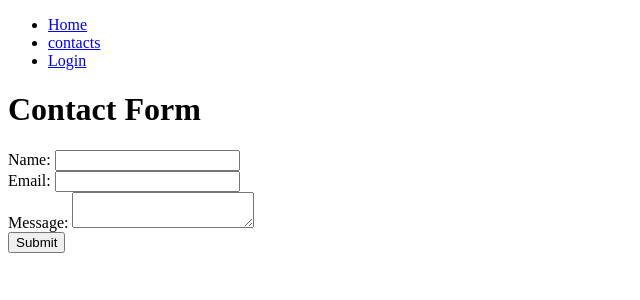
After one commit to giseldo/flasknewapp, a Flask app: page /login in a window 1280 px wide. The commit adds this page. Shown: the top 300 px of the page, without its empty margins (0-640 px from the left). Run offline with Flask 2, Linux system fonts and the light colour scheme.

Commit message:
ultima versao

```diff
--- a/app.py
+++ b/app.py
@@ -1,36 +1,25 @@
 import os
-
 from flask import (Flask, redirect, render_template, request,
                    send_from_directory, url_for)
 
 app = Flask(__name__)
 
-
 @app.route('/')
 def index():
-   print('Request for index page received')
-   return render_template('index.html')
+  return render_template('login.html')
 
-@app.route('/favicon.ico')
-def favicon():
-    return send_from_directory(os.path.join(app.root_path, 'static'),
-                               'favicon.ico', mimetype='image/vnd.microsoft.icon')
+@app.route('/login', methods=['GET', 'POST'])
+def login():
+    return render_template('home.html')
 
-@app.route('/ola', methods=['GET'])
-def ola():
-    return "Ola mundo"
+@app.route('/submit_details', methods=['GET', 'POST'])
+def submit_details():
+    return redirect(url_for('index'))
 
-@app.route('/hello', methods=['POST'])
-def hello():
-   name = request.form.get('name')
-
-   if name:
-       print('Request for hello page received with name=%s' % name)
-       return render_template('hello.html', name = name)
-   else:
-       print('Request for hello page received with no name or blank name -- redirecting')
-       return redirect(url_for('index'))
-
+@app.route('/contacts', methods=['GET'])
+def contacts():
+    contacts = ""
+    return render_template('contacts.html', contacts=contacts)
 
 if __name__ == '__main__':
    app.run()
--- /dev/null
+++ b/templates/base.html
@@ -0,0 +1,24 @@
+<!DOCTYPE html>
+<html lang="en">
+  <head>
+    <meta charset="UTF-8">
+    <meta http-equiv="X-UA-Compatible" content="IE=edge">
+    <meta name="viewport" content="width=device-width, initial-scale=1.0">
+    <title>Document</title>
+  </head>
+  <body>
+    <header>
+      <nav>
+        <ul>
+          <li><a href="{{url_for('index')}}">Home</a></li>
+          <li><a href="{{url_for('contacts')}}">contacts</a></li>
+          <li><a href="{{url_for('login')}}">Login</a></li>
+        </ul>
+      </nav>
+    </header>
+    <main class="container">
+      {% block content %}
+      {% endblock %}
+    </main>
+  </body>
+</<html>
--- /dev/null
+++ b/templates/contacts.html
@@ -0,0 +1,4 @@
+{% extends "base.html" %}
+{% block content %}
+  <h1>Contact List</h1>
+{% endblock %}
--- /dev/null
+++ b/templates/home.html
@@ -0,0 +1,13 @@
+{% extends "base.html" %}
+{% block content %}
+    <h1>Contact Form</h1>
+    <form action="/submit_details" method="POST">
+        <label for="name">Name:</label>
+        <input type="text" name="name" required><br>
+        <label for="email">Email:</label>
+        <input type="email" name="email" required><br>
+        <label for="message">Message:</label>
+        <textarea name="message" required></textarea><br>
+        <button type="submit">Submit</button>
+    </form>
+{% endblock %}
--- a/templates/index.html
+++ b/templates/index.html
@@ -23,7 +23,13 @@
                 <div class="d-grid gap-2 d-sm-flex justify-content-sm-center my-2">
                   <button type="submit" class="btn btn-primary btn-lg px-4 gap-3">Say Hello</button>
                 </div>
+
             </div>
+        </form>
+        <form method="post" action="{{ url_for('register') }}">
+          <div class="d-grid gap-2 d-sm-flex justify-content-sm-center my-2">
+            <button type="submit" class="btn btn-primary btn-lg px-4 gap-3">Register</button>
+          </div>
         </form>
      </main>
    </body>
```
Also changed, not shown: templates/login.html (added, +24 -0 lines), templates/register.html (added, +23 -0 lines).
